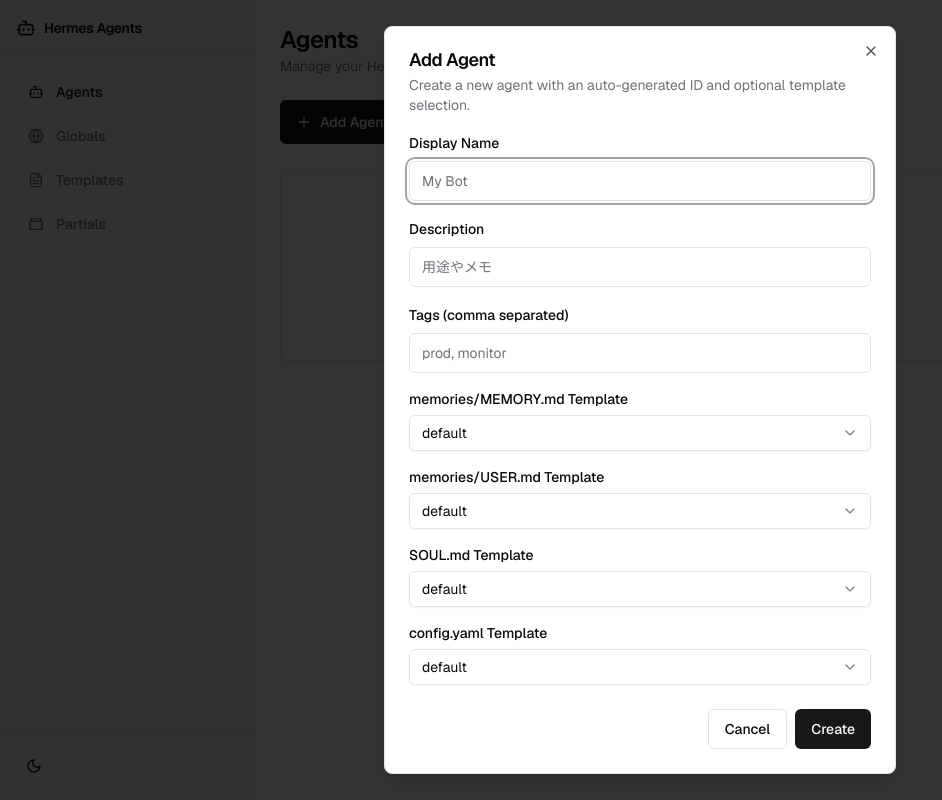
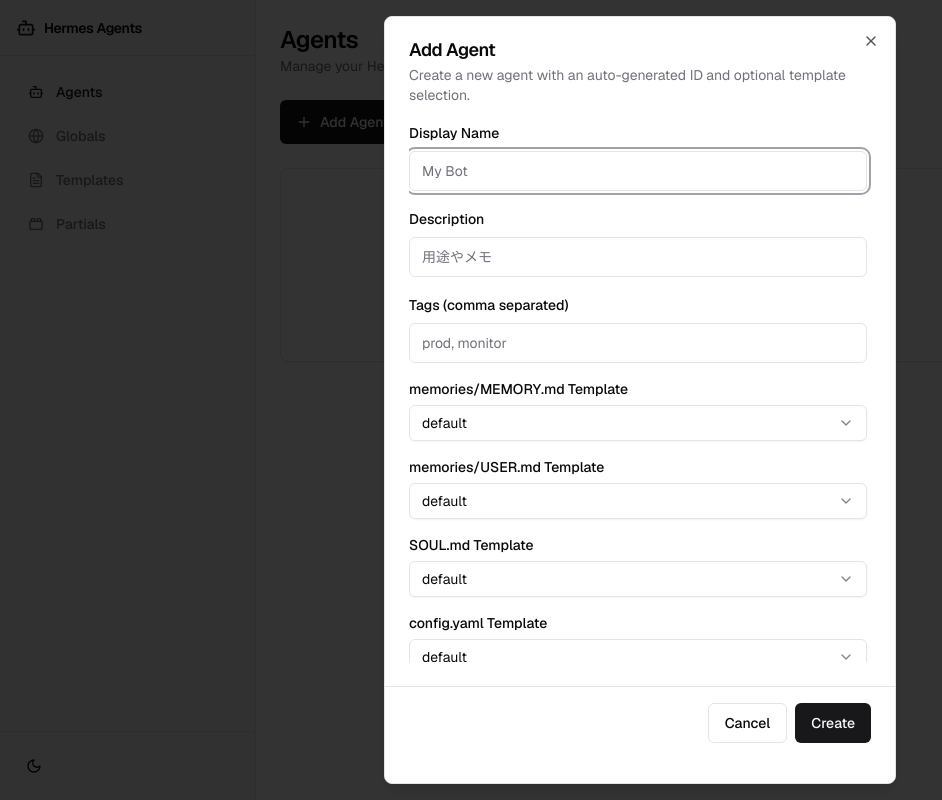
Before and after one commit to tumf/hermes-manager, a Next.js app: page / in a window 1280 px wide. Both pictures are taken after a click on the button "Add Agent". Shown: the whole page, without its empty margins (0-942 px from the left). Built offline with nearby package versions, Linux system fonts and the light colour scheme.

Commit message:
fix: improve dialog scrolling and sticky actions

```diff
--- a/src/components/add-agent-dialog.tsx
+++ b/src/components/add-agent-dialog.tsx
@@ -130,6 +130,7 @@ export function AddAgentDialog({ templates, onOpen, onCreated }: AddAgentDialogP
       </DialogTrigger>
       <DialogContent>
         <form
+          className="flex min-h-0 flex-1 flex-col"
           onSubmit={(event) => {
             event.preventDefault();
             void handleAdd();
@@ -141,7 +142,7 @@ export function AddAgentDialog({ templates, onOpen, onCreated }: AddAgentDialogP
               Create a new agent with an auto-generated ID and optional template selection.
             </DialogDescription>
           </DialogHeader>
-          <div className="mt-4 space-y-4">
+          <div className="mt-4 min-h-0 flex-1 space-y-4 overflow-y-auto pr-1">
             <LabeledInput
               id="agent-name"
               label="Display Name"
--- a/src/components/agent-env-tab.tsx
+++ b/src/components/agent-env-tab.tsx
@@ -227,10 +227,12 @@ function AgentEnvEditDialog({
         </Button>
       </DialogTrigger>
       <DialogContent>
+        <div className="flex min-h-0 flex-1 flex-col">
           <DialogHeader>
             <DialogTitle>Edit {row.key}</DialogTitle>
             <DialogDescription>Update value and visibility.</DialogDescription>
           </DialogHeader>
+          <div className="mt-4 min-h-0 flex-1 space-y-4 overflow-y-auto pr-1">
             <Input
               value={value}
               onChange={(e) => setValue(e.target.value)}
@@ -246,6 +248,7 @@ function AgentEnvEditDialog({
               <option value="plain">plain</option>
               <option value="secure">secure</option>
             </select>
+          </div>
           <DialogFooter>
             <DialogClose asChild>
               <Button variant="outline">Cancel</Button>
@@ -291,6 +294,7 @@ function AgentEnvEditDialog({
               </Button>
             </DialogClose>
           </DialogFooter>
+        </div>
       </DialogContent>
     </Dialog>
   );
--- a/src/components/agent-file-editor.tsx
+++ b/src/components/agent-file-editor.tsx
@@ -17,6 +17,7 @@ import {
 } from '@/src/components/ui/dialog';
 import { Input } from '@/src/components/ui/input';
 import { Skeleton } from '@/src/components/ui/skeleton';
+import { cn } from '@/src/lib/utils';
 
 const FILE_PATH_TO_TEMPLATE_FILE: Record<string, string> = {
   'SOUL.md': 'SOUL.md',
@@ -38,10 +39,11 @@ interface FileEditorProps {
   savePath?: string;
   readOnly?: boolean;
   hideTemplateButton?: boolean;
+  className?: string;
 }
 
 export const FileEditor = forwardRef<FileEditorHandle, FileEditorProps>(function FileEditor(
-  { name, filePath, label, savePath, readOnly = false, hideTemplateButton = false },
+  { name, filePath, label, savePath, readOnly = false, hideTemplateButton = false, className },
   ref,
 ) {
   const [content, setContent] = useState('');
@@ -164,7 +166,7 @@ export const FileEditor = forwardRef<FileEditorHandle, FileEditorProps>(function
   const charCount = content.length;
 
   return (
-    <Card className="flex h-[calc(100dvh-14rem)] flex-col">
+    <Card className={cn('flex h-[calc(100dvh-14rem)] flex-col', className)}>
       <CardHeader className="shrink-0 flex-row items-center justify-between gap-3 pb-2">
         <div className="flex items-center gap-2">
           <CardTitle className="font-mono text-xs">{label}</CardTitle>
@@ -190,18 +192,21 @@ export const FileEditor = forwardRef<FileEditorHandle, FileEditorProps>(function
                 </Button>
               </DialogTrigger>
               <DialogContent>
+                <div className="flex min-h-0 flex-1 flex-col">
                   <DialogHeader>
                     <DialogTitle>Save as Template</DialogTitle>
                     <DialogDescription>
                       Save the current content of {label} as a reusable template.
                     </DialogDescription>
                   </DialogHeader>
+                  <div className="mt-4 min-h-0 flex-1 overflow-y-auto pr-1">
                     <Input
                       value={templateName}
                       onChange={(e) => setTemplateName(e.target.value)}
                       placeholder="template-name"
                       aria-label="Template name"
                     />
+                  </div>
                   <DialogFooter>
                     <DialogClose asChild>
                       <Button variant="outline">Cancel</Button>
@@ -213,6 +218,7 @@ export const FileEditor = forwardRef<FileEditorHandle, FileEditorProps>(function
                       {savingTemplate ? 'Saving...' : 'Save'}
                     </Button>
                   </DialogFooter>
+                </div>
               </DialogContent>
             </Dialog>
           )}
--- a/src/components/ui/alert-dialog.tsx
+++ b/src/components/ui/alert-dialog.tsx
@@ -34,7 +34,7 @@ const AlertDialogContent = React.forwardRef<
     <AlertDialogPrimitive.Content
       ref={ref}
       className={cn(
-        'fixed left-[50%] top-[50%] z-50 grid w-full max-w-lg translate-x-[-50%] translate-y-[-50%] gap-4 border bg-background p-6 shadow-lg duration-200 data-[state=open]:animate-in data-[state=closed]:animate-out data-[state=closed]:fade-out-0 data-[state=open]:fade-in-0 data-[state=closed]:zoom-out-95 data-[state=open]:zoom-in-95 data-[state=closed]:slide-out-to-left-1/2 data-[state=closed]:slide-out-to-top-[48%] data-[state=open]:slide-in-from-left-1/2 data-[state=open]:slide-in-from-top-[48%] sm:rounded-lg',
+        'fixed left-[50%] top-[50%] z-50 flex max-h-[calc(100dvh-2rem)] w-[calc(100vw-2rem)] max-w-lg translate-x-[-50%] translate-y-[-50%] flex-col overflow-hidden border bg-background shadow-lg duration-200 data-[state=open]:animate-in data-[state=closed]:animate-out data-[state=closed]:fade-out-0 data-[state=open]:fade-in-0 data-[state=closed]:zoom-out-95 data-[state=open]:zoom-in-95 data-[state=closed]:slide-out-to-left-1/2 data-[state=closed]:slide-out-to-top-[48%] data-[state=open]:slide-in-from-left-1/2 data-[state=open]:slide-in-from-top-[48%] sm:rounded-lg',
         className,
       )}
       {...props}
@@ -49,7 +49,10 @@ const AlertDialogHeader = ({ className, ...props }: React.HTMLAttributes<HTMLDiv
 
 const AlertDialogFooter = ({ className, ...props }: React.HTMLAttributes<HTMLDivElement>) => (
   <div
-    className={cn('flex flex-col-reverse sm:flex-row sm:justify-end sm:gap-2', className)}
+    className={cn(
+      'sticky bottom-0 mt-6 flex flex-col-reverse border-t bg-background/95 pt-4 pb-[calc(1rem+env(safe-area-inset-bottom))] backdrop-blur supports-[backdrop-filter]:bg-background/80 sm:flex-row sm:justify-end sm:gap-2',
+      className,
+    )}
     {...props}
   />
 );
--- a/src/components/ui/dialog.tsx
+++ b/src/components/ui/dialog.tsx
@@ -38,12 +38,14 @@ const DialogContent = React.forwardRef<
     <DialogPrimitive.Content
       ref={ref}
       className={cn(
-        'fixed left-[50%] top-[50%] z-50 grid w-full max-w-lg translate-x-[-50%] translate-y-[-50%] gap-4 border bg-background p-6 shadow-lg duration-200 data-[state=open]:animate-in data-[state=closed]:animate-out data-[state=closed]:fade-out-0 data-[state=open]:fade-in-0 data-[state=closed]:zoom-out-95 data-[state=open]:zoom-in-95 data-[state=closed]:slide-out-to-left-1/2 data-[state=closed]:slide-out-to-top-[48%] data-[state=open]:slide-in-from-left-1/2 data-[state=open]:slide-in-from-top-[48%] sm:rounded-lg',
+        'fixed left-[50%] top-[50%] z-50 flex max-h-[calc(100dvh-2rem)] w-[calc(100vw-2rem)] max-w-lg translate-x-[-50%] translate-y-[-50%] flex-col overflow-hidden border bg-background shadow-lg duration-200 data-[state=open]:animate-in data-[state=closed]:animate-out data-[state=closed]:fade-out-0 data-[state=open]:fade-in-0 data-[state=closed]:zoom-out-95 data-[state=open]:zoom-in-95 data-[state=closed]:slide-out-to-left-1/2 data-[state=closed]:slide-out-to-top-[48%] data-[state=open]:slide-in-from-left-1/2 data-[state=open]:slide-in-from-top-[48%] sm:rounded-lg',
         className,
       )}
       {...props}
     >
-      {children}
+      <div className="flex min-h-0 flex-1 flex-col overflow-y-auto px-6 py-6">
+        {children}
+      </div>
       <DialogPrimitive.Close className="absolute right-4 top-4 rounded-sm opacity-70 ring-offset-background transition-opacity hover:opacity-100 focus:outline-none focus:ring-2 focus:ring-ring focus:ring-offset-2 disabled:pointer-events-none data-[state=open]:bg-accent data-[state=open]:text-muted-foreground">
         <X className="h-4 w-4" />
         <span className="sr-only">Close</span>
@@ -60,7 +62,10 @@ DialogHeader.displayName = 'DialogHeader';
 
 const DialogFooter = ({ className, ...props }: React.HTMLAttributes<HTMLDivElement>) => (
   <div
-    className={cn('flex flex-col-reverse sm:flex-row sm:justify-end sm:space-x-2', className)}
+    className={cn(
+      'sticky bottom-0 -mx-6 mt-6 flex flex-col-reverse border-t bg-background/95 px-6 pt-4 pb-[calc(1rem+env(safe-area-inset-bottom))] backdrop-blur supports-[backdrop-filter]:bg-background/80 sm:flex-row sm:justify-end sm:space-x-2',
+      className,
+    )}
     {...props}
   />
 );
```
Also changed, not shown: 1 other file (tests, documents, lock files or other folders). Lines whose indentation alone changed are shown as unchanged.
